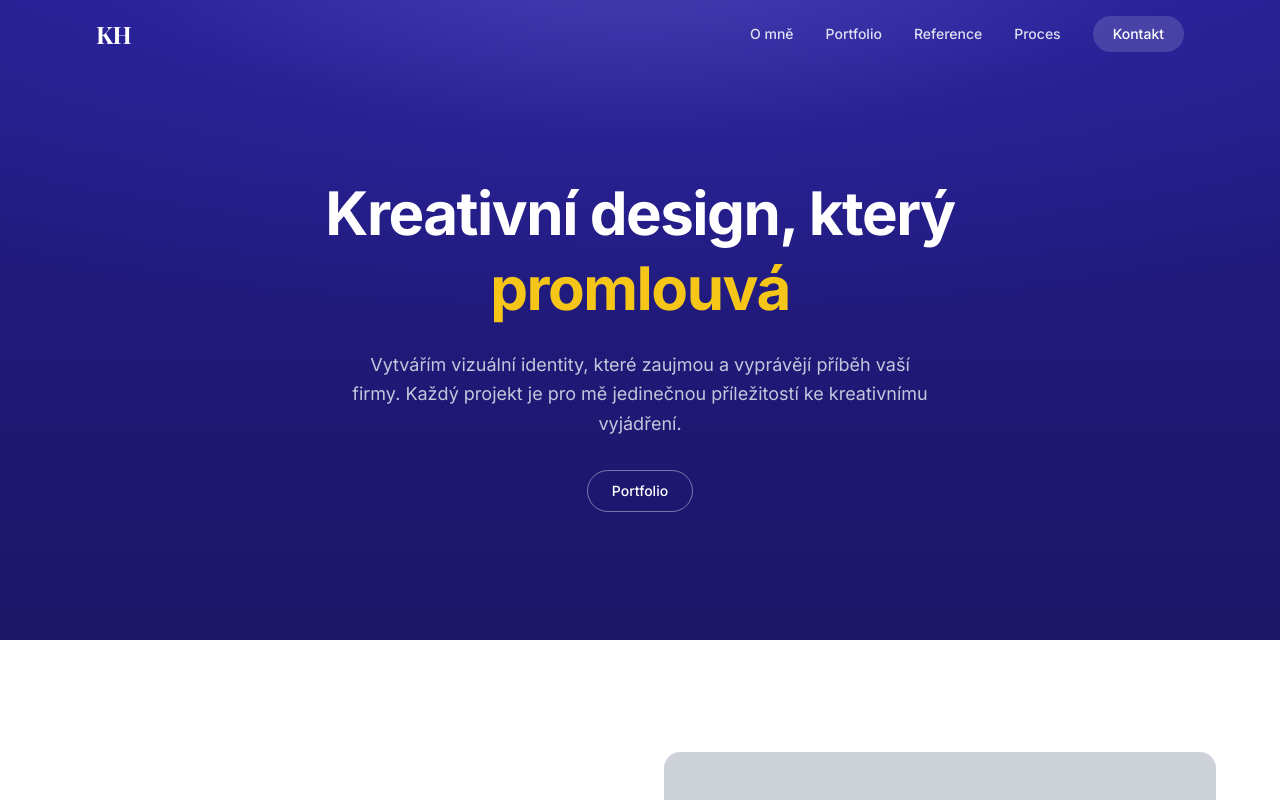
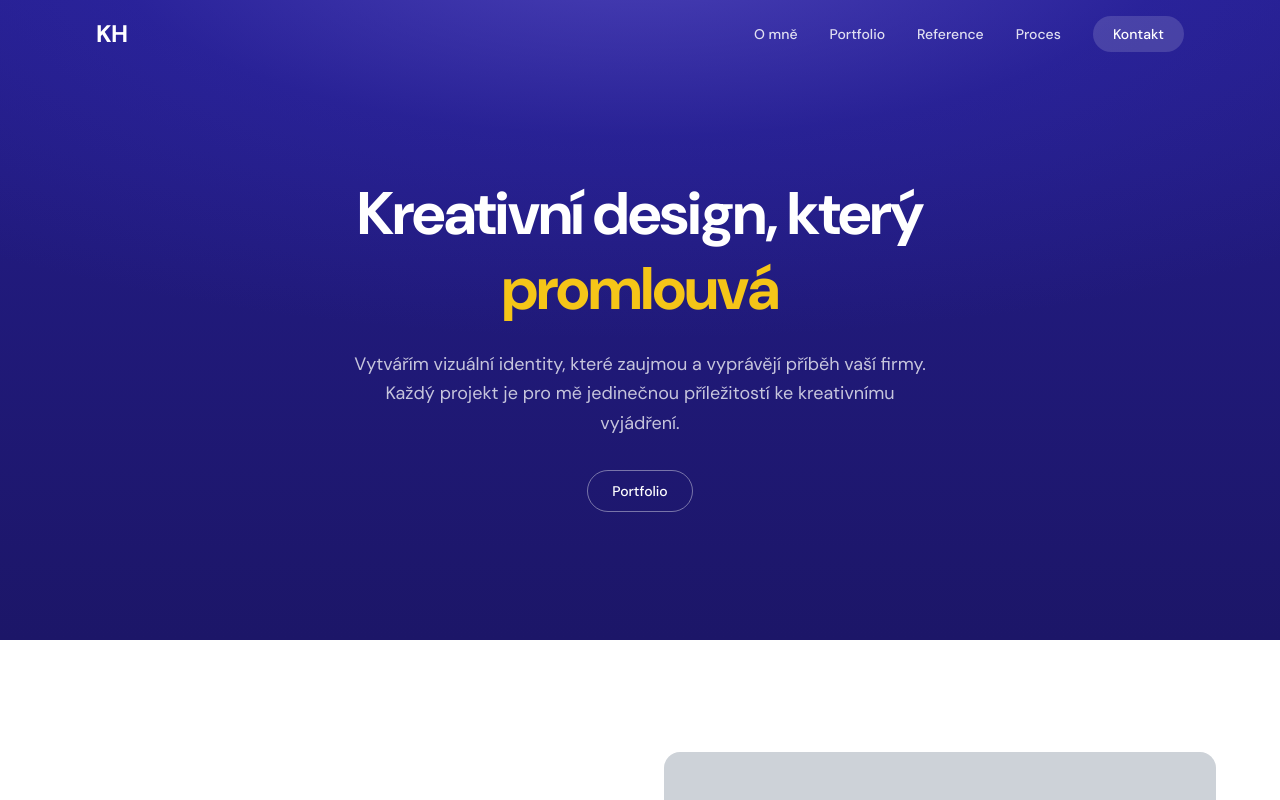
Before and after one commit to matejkajn/kata-portfolio, a Next.js app: page / in a window 1280 px wide. Shown: the top 800 px of the page. Built offline with nearby package versions, Linux system fonts and the light colour scheme.

Commit message:
feat(theme): self-host DM Sans via next/font/local
Replace the Inter + Playfair Display Google fonts with the locally
hosted DM Sans variable font, mapped to both --font-sans and
--font-serif.

```diff
--- a/src/app/globals.css
+++ b/src/app/globals.css
@@ -11,8 +11,8 @@
   --color-muted: #6b6b7b; /* secondary body text */
   --color-line: #e6e6ee; /* hairline borders */
 
-  --font-sans: var(--font-inter);
-  --font-serif: var(--font-playfair);
+  --font-sans: var(--font-dm-sans);
+  --font-serif: var(--font-dm-sans);
 }
 
 :root {
--- a/src/app/layout.tsx
+++ b/src/app/layout.tsx
@@ -1,17 +1,20 @@
 import type { Metadata } from "next";
-import { Inter, Playfair_Display } from "next/font/google";
+import localFont from "next/font/local";
 import "./globals.css";
 
-const inter = Inter({
-  variable: "--font-inter",
-  subsets: ["latin", "latin-ext"],
-  display: "swap",
-});
-
-const playfair = Playfair_Display({
-  variable: "--font-playfair",
-  subsets: ["latin", "latin-ext"],
-  weight: ["600", "700"],
+const dmSans = localFont({
+  src: [
+    {
+      path: "./fonts/DMSans-VariableFont_opsz,wght.ttf",
+      style: "normal",
+    },
+    {
+      path: "./fonts/DMSans-Italic-VariableFont_opsz,wght.ttf",
+      style: "italic",
+    },
+  ],
+  variable: "--font-dm-sans",
+  weight: "100 1000",
   display: "swap",
 });
 
@@ -29,7 +32,7 @@ export default function RootLayout({
   return (
     <html
       lang="cs"
-      className={`${inter.variable} ${playfair.variable} h-full antialiased`}
+      className={`${dmSans.variable} h-full antialiased`}
     >
       <body className="min-h-full flex flex-col">{children}</body>
     </html>
```
Also changed, not shown: src/app/fonts/DMSans-Italic-VariableFont_opsz,wght.ttf (added), src/app/fonts/DMSans-VariableFont_opsz,wght.ttf (added), src/app/fonts/OFL.txt (added).
